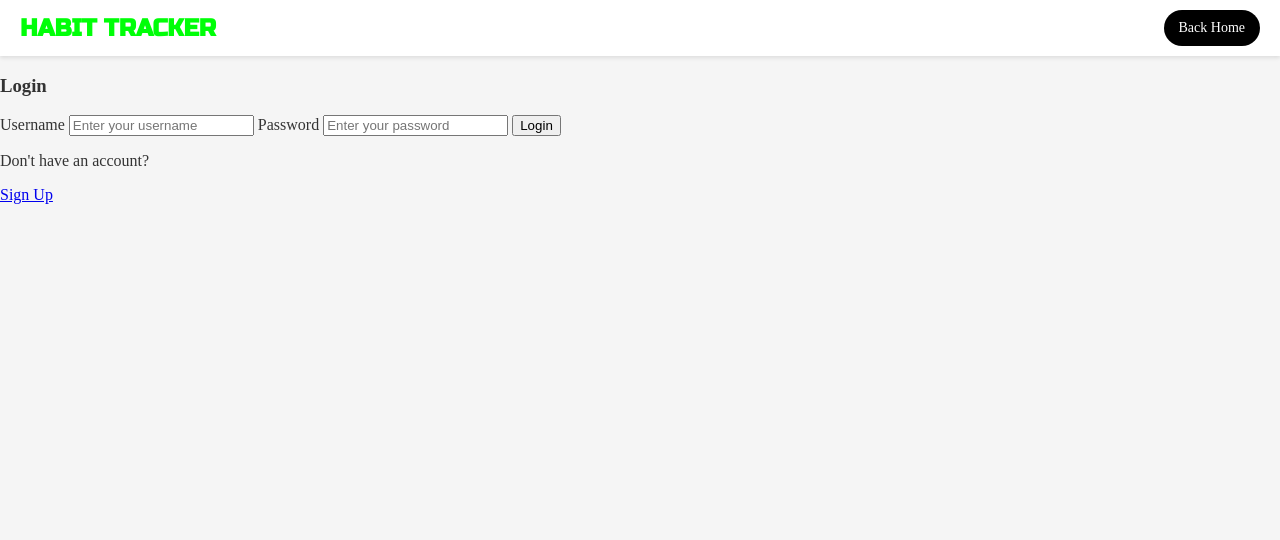
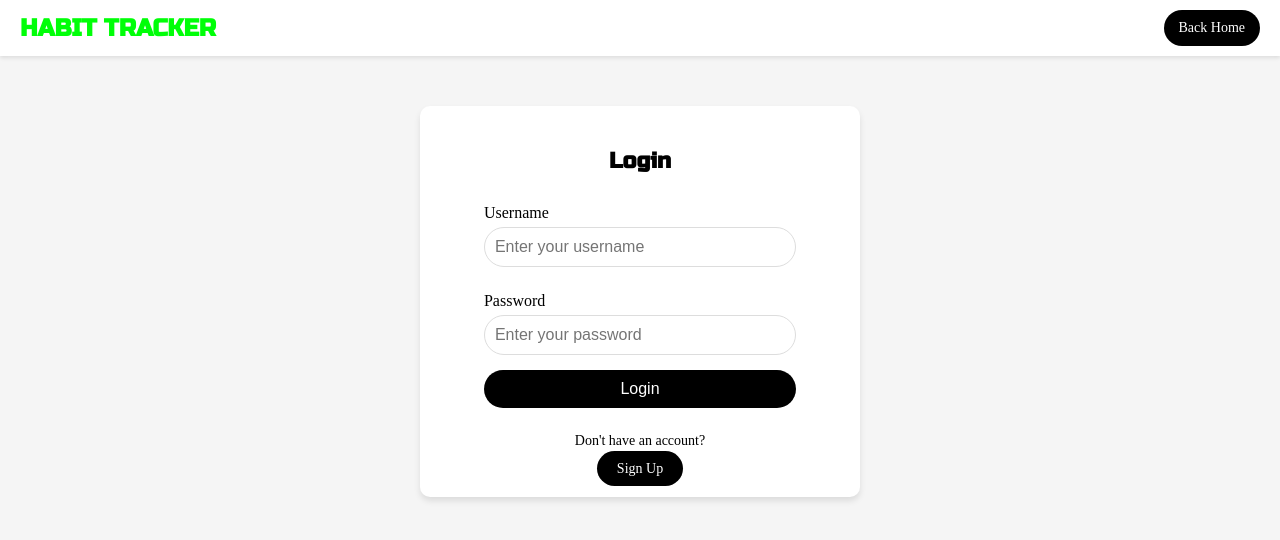
Before and after one commit to WhatTheyOnn/Django_Habit, a Django app: page /login/ in a window 1280 px wide. Shown: the top 540 px of the page. Run offline with Django 4.2, Linux system fonts and the light colour scheme; some web fonts are replaced.

Commit message:
Put form in a div class "login container" and styled it to match the register page matching the logging button with the sign up button also with the inputs. matched the login h3 font with the header as i did before also styled the sign up button if you dont have an account the same way i did with the register page.

```diff
--- a/habit_tracker/templates/Habit_tracker/Accounts/login.html
+++ b/habit_tracker/templates/Habit_tracker/Accounts/login.html
@@ -34,6 +34,69 @@
             background-color: black;
             padding: 10px 15px;
             border-radius: 20px;}
+            .login-container {
+            display: flex;
+            flex-direction: column;
+            justify-content: center;
+            align-items: center;
+            margin: 50px auto;
+            padding: 20px;
+            background-color: white;
+            box-shadow: 0 4px 6px rgba(0, 0, 0, 0.1);
+            border-radius: 10px;
+            width: 400px;
+        }
+        .login-container h3 {
+            font-size: 22px;
+            margin-bottom: 20px;
+            text-align: center;
+            color: black;
+            font-family: 'Russo One', sans-serif;
+        }
+        .login-container label {
+            font-size: 16px;
+            margin-top: 10px;
+            display: block;
+            color: black;
+        }
+        .login-container input[type="text"],
+        .login-container input[type="password"] {
+            font-size: 16px;
+            padding: 10px;
+            width: 100%;
+            margin: 5px 0 15px 0;
+            border: 1px solid #ddd;
+            border-radius: 25px;
+            box-sizing: border-box;
+        }
+        .login-container input[type="submit"] {
+            font-size: 16px;
+            padding: 10px 20px;
+            background-color: black;
+            color: white;
+            border: none;
+            border-radius: 25px;
+            cursor: pointer;
+            width: 100%;
+        }
+        .register-section {
+            margin-top: 15px;
+            text-align: center;
+        }
+        .register-section p {
+            font-size: 14px;
+            margin: 10px 0;
+            color: black;
+        }
+        .register-section a {
+            text-decoration: none;
+            font-size: 14px;
+            color: white;
+            background-color: black;
+            padding: 10px 20px;
+            border-radius: 25px;
+        }
+
 </style>
 </head>
 <body>
@@ -43,9 +106,10 @@
     </header>
 
 
-<h3>Login</h3>
 
 
+<div class="login-container">
+    <h3>Login</h3>
 <form method="POST">
     {% csrf_token %}
     <label for="id_username">Username</label>
@@ -54,8 +118,10 @@
     <input type="password" id="id_password" name="password" placeholder="Enter your password" required>
     <input type="submit" value="Login">
 </form>
+<div class="register-section">
 <p>Don't have an account?</p>
 <a href="/register">Sign Up</a>
-
+</div>
+</div>
 </body>
 </html>
```
